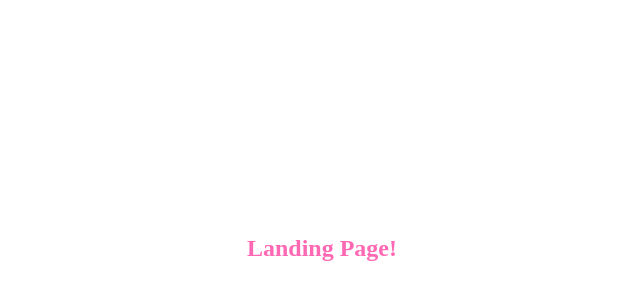
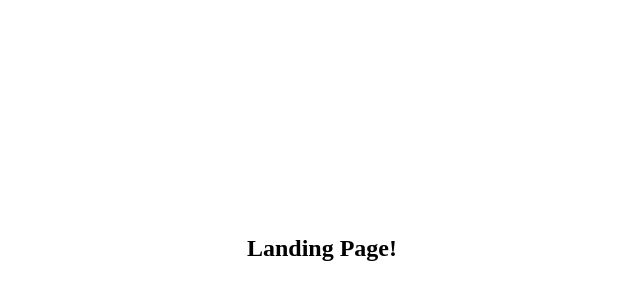
Before and after one commit to rogeliosandoval/YTHI-Landing-Page, an Angular app: page / in a window 1280 px wide. Shown: the part 152-452 px from the top of the page, without its empty margins (318-958 px from the left). Built offline with nearby package versions, Linux system fonts and the light colour scheme.

Commit message:
remove h1 color

```diff
--- a/src/app/app.component.scss
+++ b/src/app/app.component.scss
@@ -13,7 +13,3 @@
     height: 500px;
     background: darkgreen;
 }
-
-h1 {
-    color: hotpink;
-}
```
